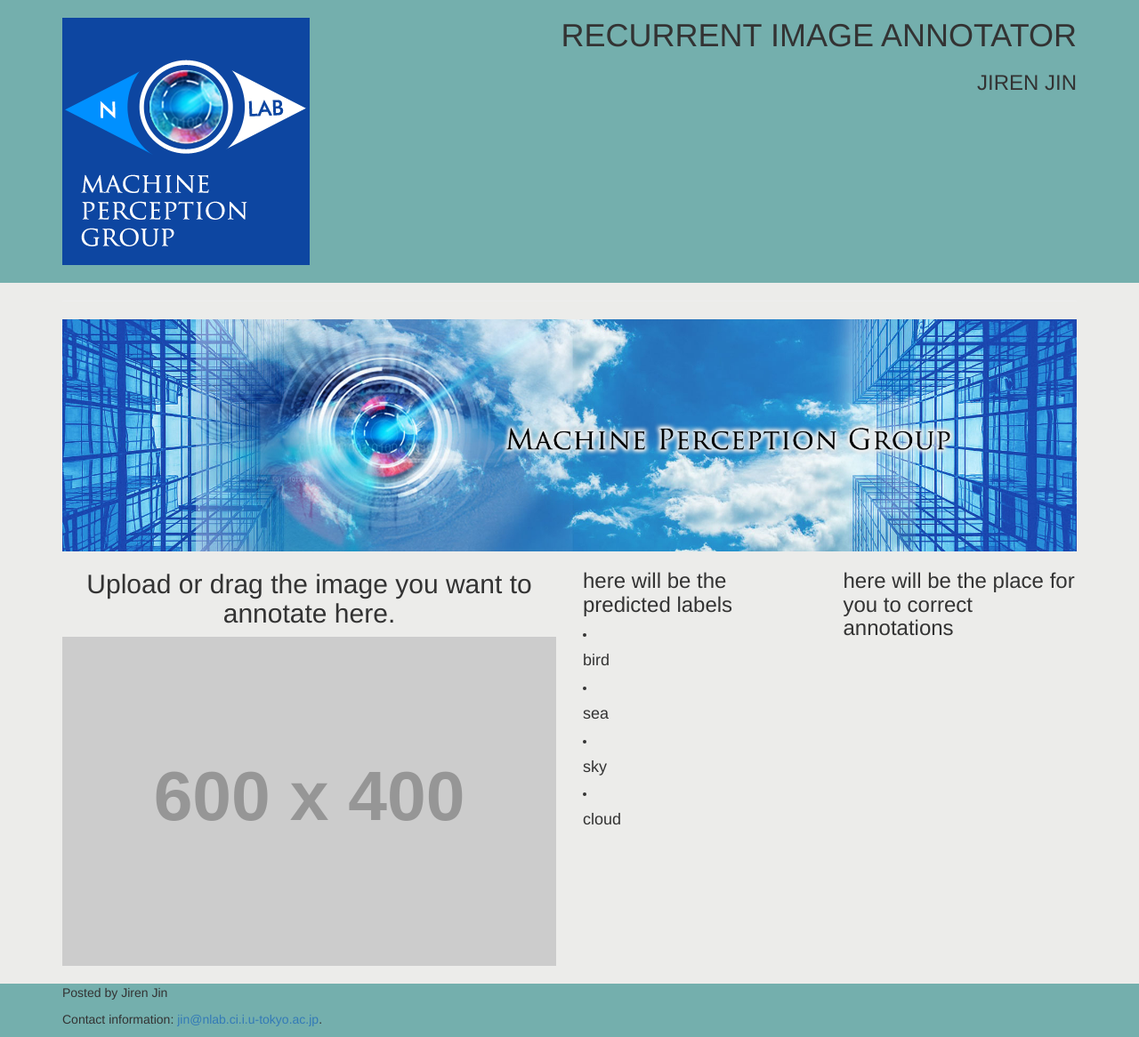
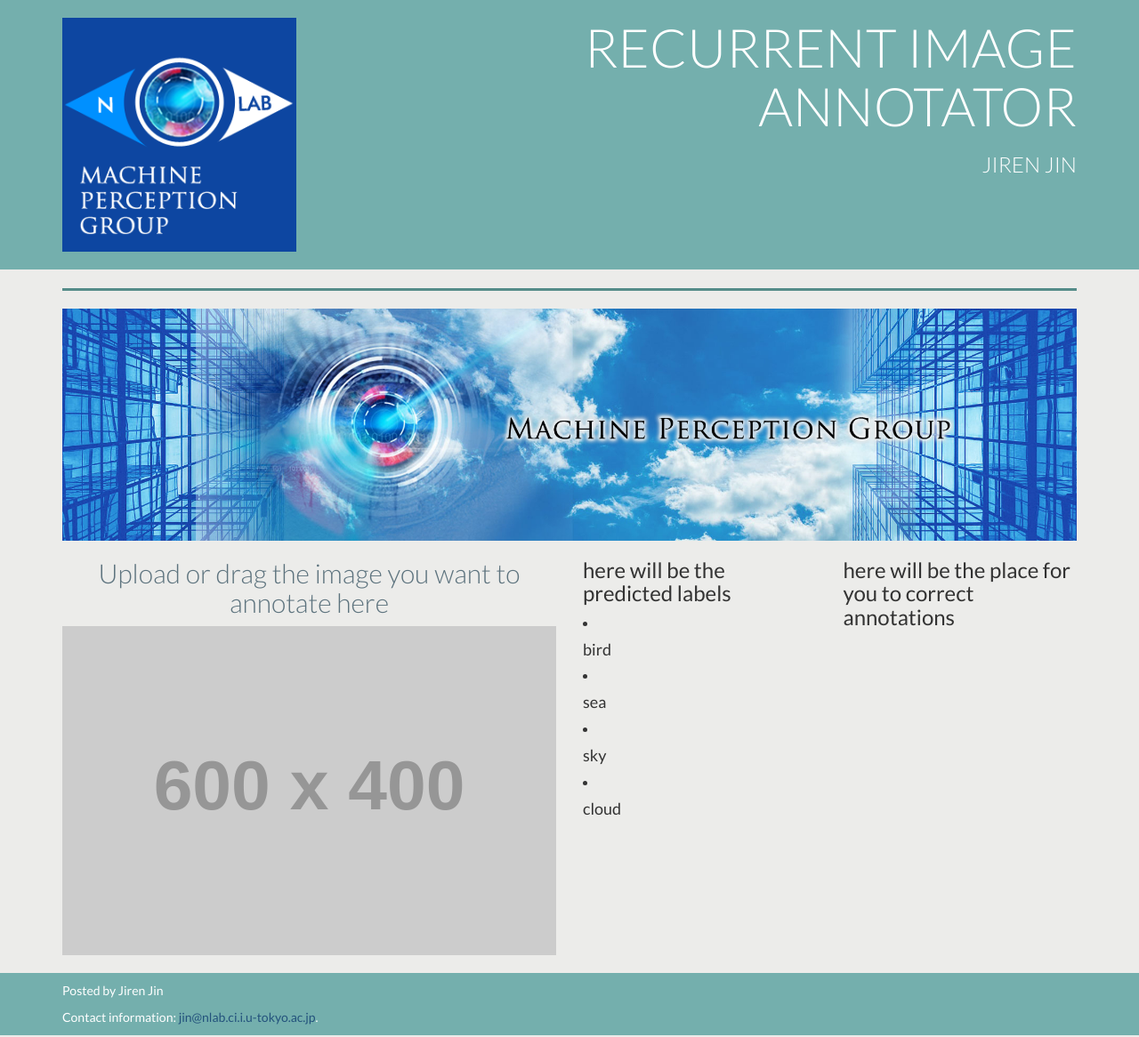
Before and after one commit to JirenJin/recurrent-image-annotator-web-demo, a Django app: page /annotator/ in a window 1280 px wide. Shown: the whole page at 89% size. Run offline with Django 3.2, Linux system fonts and the light colour scheme; grey boxes labelled with a size stand in for pictures from a placeholder-image service; some libraries are stand-ins or nearby versions.

Commit message:
feat: Add font and mofify color

```diff
--- a/annotator/static/annotator/css/style.css
+++ b/annotator/static/annotator/css/style.css
@@ -4,6 +4,11 @@
 */
 html {
     background: #74AFAD;
+}
+
+body {
+    font-family: 'Lato', sans-serif;
+    font-weight: 300;
 }
 
 .top {
@@ -18,6 +23,12 @@ html {
     background: #ECECEA;
 }
 
+.horizontal {
+    height: 3px;
+    color: #558C89;
+    background-color: #558C89;
+}
+
 .logo-image {
     padding-top: 20px;
     padding-bottom: 20px;
@@ -26,3 +37,29 @@ html {
 .upload-image {
     padding-bottom:20px;
 }
+
+.title {
+    color: #FFFFFF;
+    font-weight: 300;
+    font-size: 60px;
+}
+
+.author {
+    color: #FFFFFF;
+    font-weight: 300;
+}
+
+.instruction {
+    color: #5D737E;
+    font-weight: 300;
+}
+
+.footer {
+    padding-top: 10px;
+    color: #FFFFFF;
+    font-weight: 400;
+}
+
+.footer a {
+    color: #23527c;
+}
--- a/annotator/templates/annotator/index.html
+++ b/annotator/templates/annotator/index.html
@@ -6,6 +6,7 @@
     <meta name="viewpoint" content="width=device-width initial-scale=1.0">
     <link rel="stylesheet" href="https://maxcdn.bootstrapcdn.com/bootstrap/3.3.6/css/bootstrap.min.css" integrity="sha384-1q8mTJOASx8j1Au+a5WDVnPi2lkFfwwEAa8hDDdjZlpLegxhjVME1fgjWPGmkzs7" crossorigin="anonymous">
     {% load staticfiles %}
+    <link href="https://fonts.googleapis.com/css?family=Lato:100,300,400" rel="stylesheet">
     <link rel="stylesheet" href="{% static 'annotator/css/style.css' %}">
     <script src="https://code.jquery.com/jquery-1.12.4.min.js" integrity="sha256-ZosEbRLbNQzLpnKIkEdrPv7lOy9C27hHQ+Xp8a4MxAQ=" crossorigin="anonymous"></script>
     <script src="https://maxcdn.bootstrapcdn.com/bootstrap/3.3.6/js/bootstrap.min.js" integrity="sha384-0mSbJDEHialfmuBBQP6A4Qrprq5OVfW37PRR3j5ELqxss1yVqOtnepnHVP9aJ7xS" crossorigin="anonymous"></script>
@@ -15,12 +16,12 @@
 <div class="container-fluid top">
     <div class="container">
         <div class="row">
-            <div class="col-md-4">
+            <div class="col-md-3">
                 <img class="img-responsive logo-image" src="{% static 'annotator/image/logo.png' %}" alt="logo image">
             </div>
-            <div class="col-md-8 text-right text-uppercase">
-                <h1>Recurrent Image Annotator</h1>
-                <h3>Jiren Jin</h3>
+            <div class="col-md-9 text-right text-uppercase">
+                <h1 class="title">Recurrent Image Annotator</h1>
+                <h3 class="author">Jiren Jin</h3>
             </div>
         </div>
     </div>
@@ -29,7 +30,7 @@
     <div class="container">
         <div class="row">
             <div class="col-md-12">
-                <hr>
+                <hr class="horizontal">
             </div>
         </div>
         <div class="row">
@@ -39,7 +40,7 @@
         </div>
         <div class="row">
             <div class="col-md-6">
-                <h2 class="text-center">Upload or drag the image you want to annotate here.</h2>
+                <h2 class="text-center instruction">Upload or drag the image you want to annotate here</h2>
                 <img class="img-responsive upload-image" src="http://placehold.it/600x400" alt="drag image area">
             </div>
             <div class="col-md-3">
@@ -56,7 +57,7 @@
 </div>
 <div class="container-fluid bottom">
     <div class="container">
-        <footer>
+        <footer class="text-left footer">
             <p>Posted by Jiren Jin</p>
             <p>Contact information: <a href="mailto:jin@nlab.ci.i.u-tokyo.ac.jp">
             jin@nlab.ci.i.u-tokyo.ac.jp</a>.</p>
```
